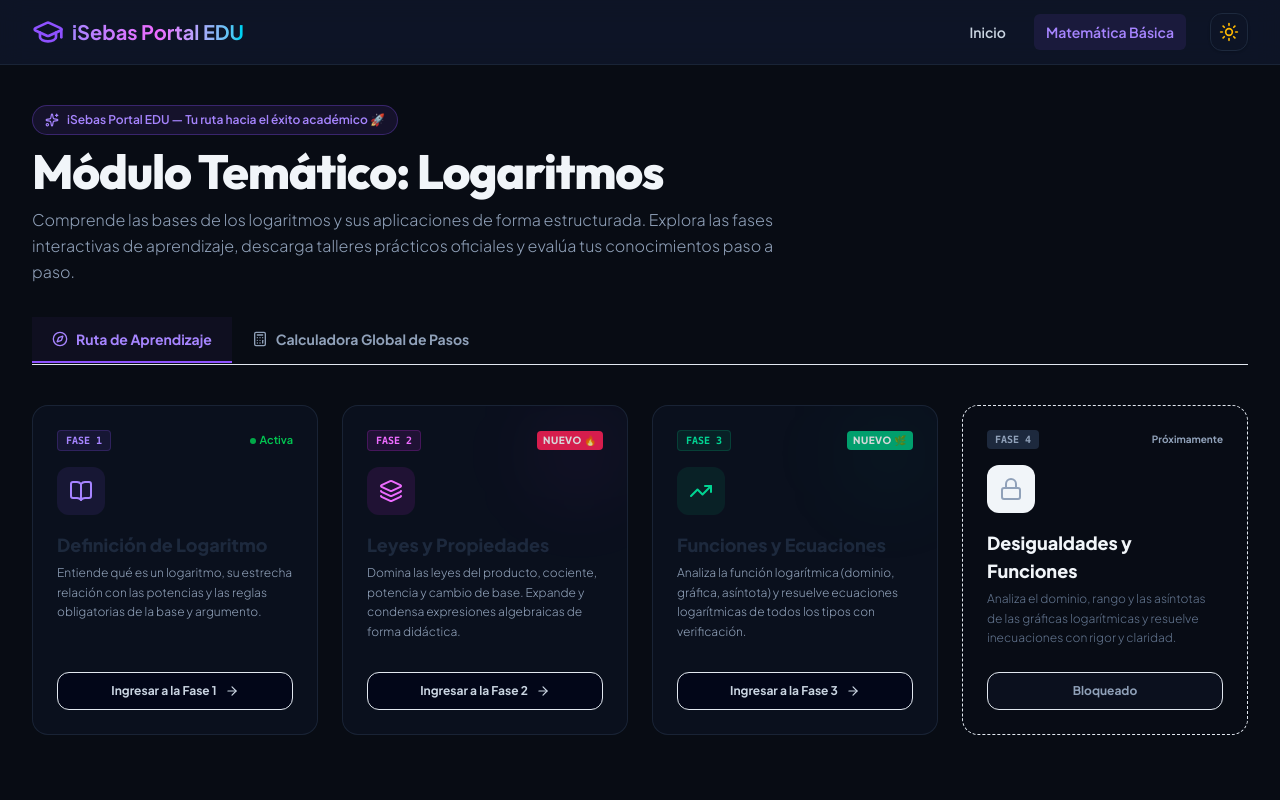
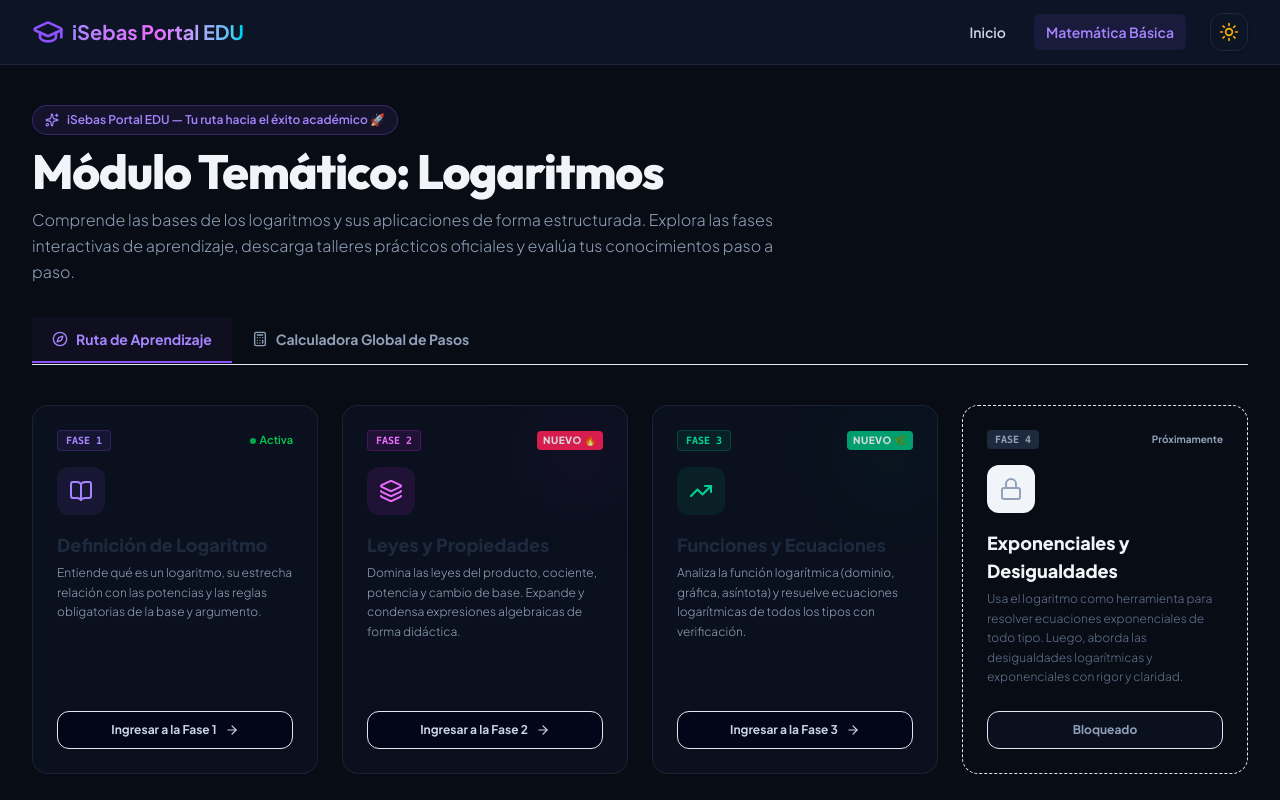
Before and after one commit to iSebass/plataformaEducativa, a React (Vite) app: page /#/matematica-basica in a window 1280 px wide. Shown: the top 800 px of the page. Built offline with nearby package versions, Linux system fonts and the light colour scheme.

Commit message:
chore: update Phase 4 card - Exponenciales y Desigualdades

```diff
--- a/src/components/LogarithmsModule.jsx
+++ b/src/components/LogarithmsModule.jsx
@@ -241,10 +241,10 @@ export default function LogarithmsModule() {
 
                       <div className="space-y-1">
                         <h3 className="font-extrabold text-slate-450 dark:text-slate-550 text-lg">
-                          Desigualdades y Funciones
+                          Exponenciales y Desigualdades
                         </h3>
                         <p className="text-xs text-slate-400 dark:text-slate-500 leading-relaxed font-light">
-                          Analiza el dominio, rango y las asíntotas de las gráficas logarítmicas y resuelve inecuaciones con rigor y claridad.
+                          Usa el logaritmo como herramienta para resolver ecuaciones exponenciales de todo tipo. Luego, aborda las desigualdades logarítmicas y exponenciales con rigor y claridad.
                         </p>
                       </div>
                     </div>
```
